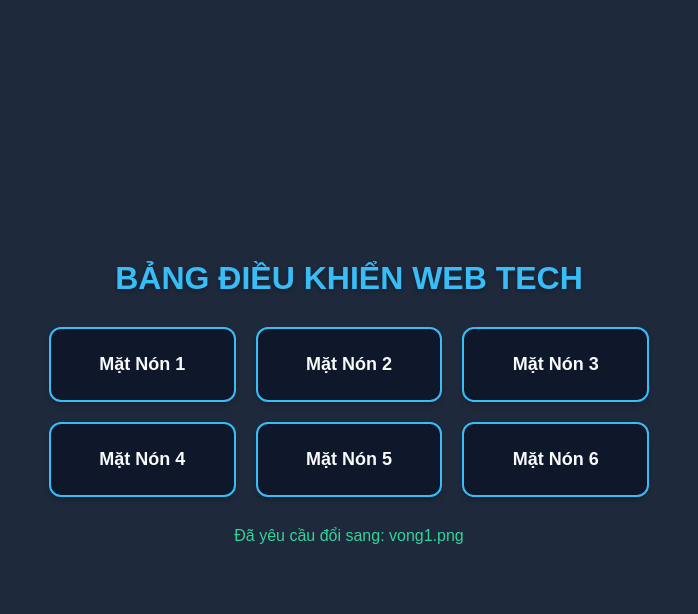
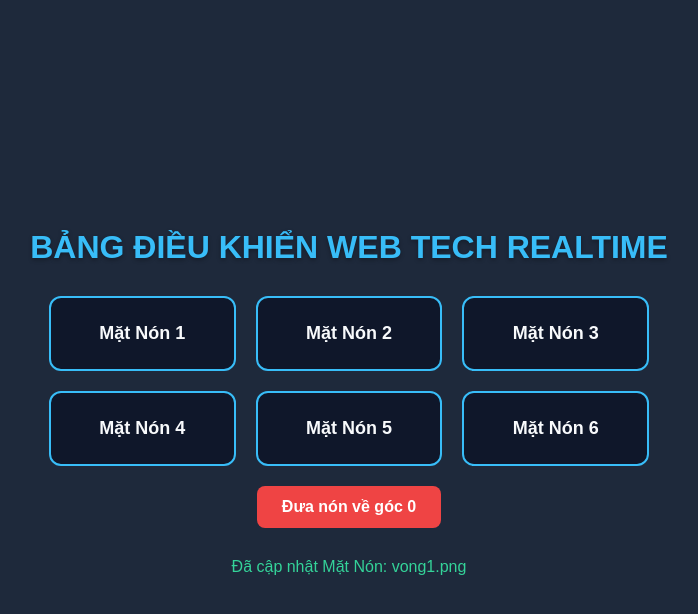
Before and after one commit to tmncapy/wheel_of_fortune, a plain HTML site: page tech.html in a window 1280 px wide. Both pictures are taken after a click on the button "Mặt Nón 1". Shown: the whole page, without its empty margins (291-989 px from the left). Drawn offline with Linux system fonts and the light colour scheme; no server answers.

Commit message:
Update tech.html

```diff
--- a/tech.html
+++ b/tech.html
@@ -3,7 +3,7 @@
 <head>
 <meta charset="UTF-8" />
 <meta name="viewport" content="width=device-width, initial-scale=1.0" />
-<title>Wheel Spin - Web Tech Control</title>
+<title>Wheel Spin - Web Tech Realtime Control</title>
 <style>
   body {
     font-family: Arial, sans-serif;
@@ -16,50 +16,26 @@
     min-height: 100vh;
     margin: 0;
   }
-  h1 {
-    margin-bottom: 30px;
-    color: #38bdf8;
-    text-shadow: 0 2px 4px rgba(0,0,0,0.3);
+  h1 { margin-bottom: 30px; color: #38bdf8; text-shadow: 0 2px 4px rgba(0,0,0,0.3); }
+  .grid-container { display: grid; grid-template-columns: repeat(3, 1fr); gap: 20px; max-width: 600px; width: 90%; }
+  .btn-change {
+    background: #0f172a; color: #f8fafc; border: 2px solid #38bdf8; padding: 25px 15px;
+    font-size: 18px; font-weight: bold; border-radius: 12px; cursor: pointer; transition: all 0.2s ease; text-align: center;
   }
-  .grid-container {
-    display: grid;
-    grid-template-columns: repeat(3, 1fr);
-    gap: 20px;
-    max-width: 600px;
-    width: 90%;
-  }
-  .btn-change {
-    background: #0f172a;
-    color: #f8fafc;
-    border: 2px solid #38bdf8;
-    padding: 25px 15px;
-    font-size: 18px;
-    font-weight: bold;
-    border-radius: 12px;
-    cursor: pointer;
-    transition: all 0.2s ease;
-    text-align: center;
-    box-shadow: 0 4px 6px -1px rgba(0,0,0,0.2);
-  }
-  .btn-change:hover {
-    background: #38bdf8;
-    color: #0f172a;
-    transform: translateY(-3px);
-    box-shadow: 0 10px 15px -3px rgba(56, 189, 248, 0.3);
-  }
-  .btn-change:active {
-    transform: translateY(1px);
-  }
-  .status-text {
-    margin-top: 30px;
-    font-size: 16px;
-    color: #94a3b8;
+  .btn-change:hover { background: #38bdf8; color: #0f172a; transform: translateY(-3px); }
+  .status-text { margin-top: 30px; font-size: 16px; color: #94a3b8; }
+  .btn-reset {
+    margin-top: 20px; background: #ef4444; color: white; border: none; padding: 12px 25px;
+    font-size: 16px; font-weight: bold; border-radius: 8px; cursor: pointer;
   }
 </style>
+
+<script src="https://www.gstatic.com/firebasejs/10.8.0/firebase-app-compat.js"></script>
+<script src="https://www.gstatic.com/firebasejs/10.8.0/firebase-database-compat.js"></script>
 </head>
 <body>
 
-  <h1>BẢNG ĐIỀU KHIỂN WEB TECH</h1>
+  <h1>BẢNG ĐIỀU KHIỂN WEB TECH REALTIME</h1>
 
   <div class="grid-container">
     <button class="btn-change" onclick="changeWheelImage('vong1.png')">Mặt Nón 1</button>
@@ -70,18 +46,42 @@
     <button class="btn-change" onclick="changeWheelImage('vong6.png')">Mặt Nón 6</button>
   </div>
 
-  <p class="status-text" id="status">Đang hiển thị mặt nón mặc định</p>
+  <button class="btn-reset" onclick="resetWheelPosition()">Đưa nón về góc 0</button>
+
+  <p class="status-text" id="status">Đang kết nối tới hệ thống đám mây Firebase...</p>
 
 <script>
+  // CẤU HÌNH FIREBASE CỦA BẠN (Thay thế bằng thông tin của bạn)
+  const firebaseConfig = {
+    apiKey: "YOUR_API_KEY",
+    authDomain: "YOUR_PROJECT_ID.firebaseapp.com",
+    databaseURL: "https://YOUR_PROJECT_ID-default-rtdb.firebaseio.com",
+    projectId: "YOUR_PROJECT_ID",
+    storageBucket: "YOUR_PROJECT_ID.appspot.com",
+    messagingSenderId: "YOUR_MESSAGING_ID",
+    appId: "YOUR_APP_ID"
+  };
+
+  // Khởi tạo Firebase
+  firebase.initializeApp(firebaseConfig);
+  const database = firebase.database();
+
+  document.getElementById('status').innerText = "Hệ thống đám mây sẵn sàng!";
+
+  // Hàm đổi mặt nón đồng bộ toàn cầu
   function changeWheelImage(imageName) {
-    // Lưu tên ảnh được chọn vào localStorage để truyền sang trang Player
-    localStorage.setItem('activeWheelImage', imageName);
-
-    // Cập nhật trạng thái hiển thị trên màn hình Tech
-    document.getElementById('status').innerText = `Đã yêu cầu đổi sang: ${imageName}`;
+    database.ref('wheelSettings/activeImage').set(imageName);
+    document.getElementById('status').innerText = `Đã cập nhật Mặt Nón: ${imageName}`;
     document.getElementById('status').style.color = '#34d399';
   }
+
+  // Hàm đặt lại góc quay về vị trí ban đầu cho tất cả mọi người
+  function resetWheelPosition() {
+    database.ref('wheelSettings/rotation').set(0);
+    database.ref('wheelSettings/velocity').set(0);
+    document.getElementById('status').innerText = `Đã đưa nón của tất cả mọi người về góc số 0!`;
+    document.getElementById('status').style.color = '#f59e0b';
+  }
 </script>
-
 </body>
 </html>
```
